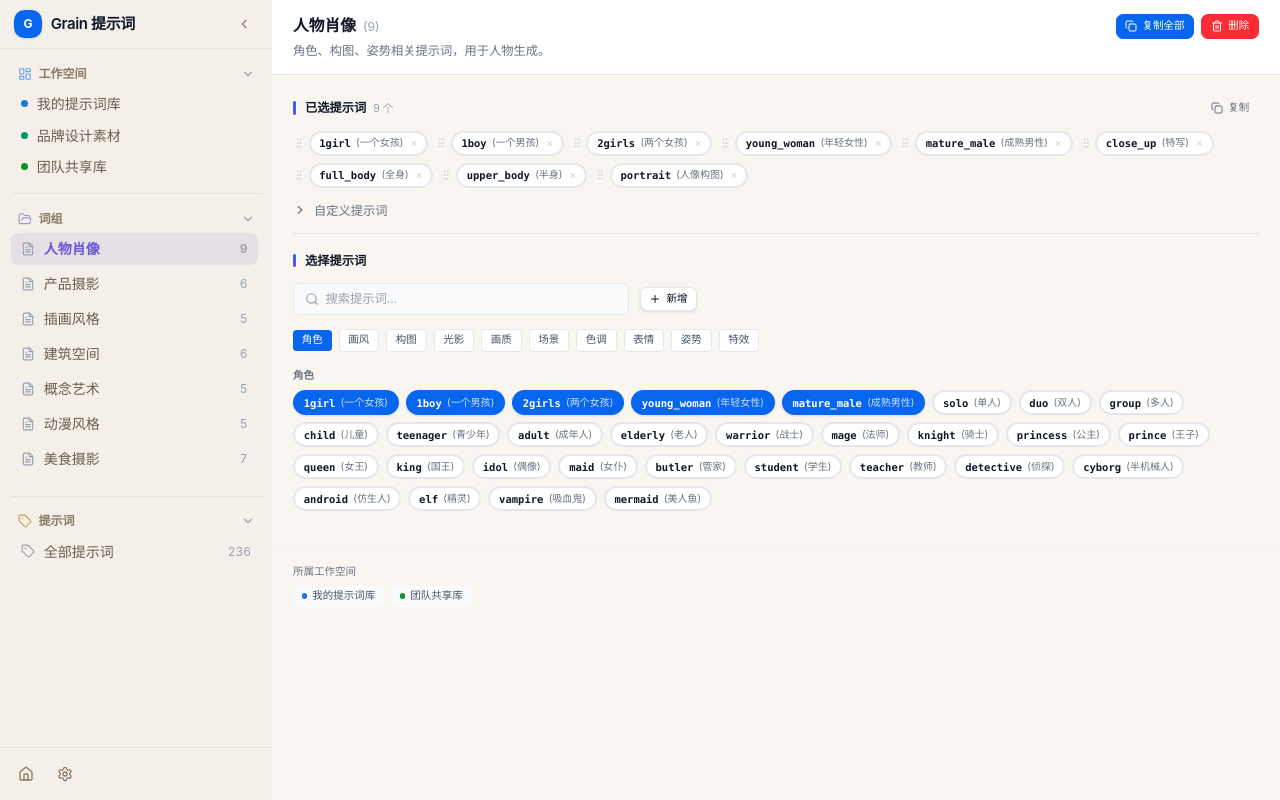
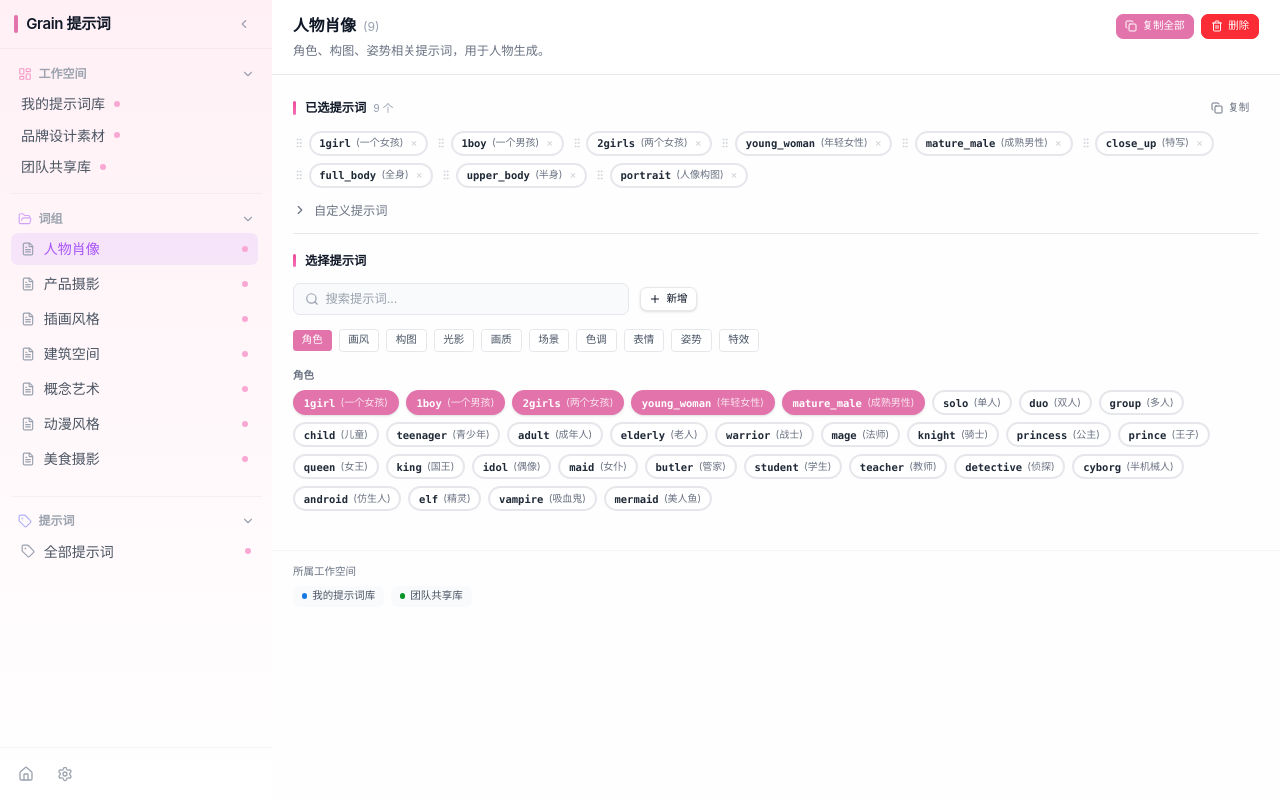
Before and after one commit to zntoast/grain, a React (Vite) app in the folder grain-react/: page /group/people in a window 1280 px wide. Built offline with nearby package versions, Linux system fonts and the light colour scheme.

Commit message:
style: 粉色系设计风格，参考 NapCat 界面

```diff
--- a/grain-react/src/components/Sidebar.tsx
+++ b/grain-react/src/components/Sidebar.tsx
@@ -25,7 +25,6 @@ export const Sidebar: React.FC = () => {
   const {
     workspaces,
     groups,
-    tags,
     folders,
     groupFolderMap,
     groupTags,
@@ -218,7 +217,7 @@ export const Sidebar: React.FC = () => {
       >
         <FileText size={14} className="text-gray-400 flex-shrink-0" />
         <span className="truncate flex-1">{group.name}</span>
-        <span className="text-[12px] text-gray-400 tabular-nums">{getGroupTagCount(group.id)}</span>
+        <span className="sidebar-dot" />
       </div>
     );
   };
@@ -290,7 +289,7 @@ export const Sidebar: React.FC = () => {
       <aside className="w-[272px] flex-shrink-0 sidebar-warm flex flex-col h-screen sticky top-0 z-40">
         <div className="flex items-center justify-between px-4 h-14 border-b sidebar-divider">
           <Link to="/" className="flex items-center gap-2.5 text-gray-900 font-semibold">
-            <span className="w-8 h-8 rounded-xl bg-accent text-white flex items-center justify-center text-sm font-bold shadow-sm">G</span>
+            <span className="w-1 h-5 rounded-full bg-accent" />
             <span className="text-[15px] tracking-tight">Grain 提示词</span>
           </Link>
           <button onClick={toggleSidebar} className="w-8 h-8 flex items-center justify-center rounded-lg sidebar-footer-btn transition-colors" title="收起侧边栏">
@@ -307,8 +306,8 @@ export const Sidebar: React.FC = () => {
             {openSections.workspaces && workspaces.length > 0 ? (
               workspaces.map((ws) => (
                 <Link key={ws.id} to={`/workspace/${ws.id}`} className={`group flex items-center gap-2.5 px-3 py-2 rounded-lg text-[14px] leading-5 transition-colors sidebar-link ${isActive(`/workspace/${ws.id}`) ? 'nav-active sidebar-link-active font-semibold' : ''}`}>
-                  <span className="w-2 h-2 rounded-full flex-shrink-0" style={{ background: `oklch(58% 0.18 ${ws.color})` }} />
                   <span className="truncate">{ws.name}</span>
+                  <span className="sidebar-dot" />
                 </Link>
               ))
             ) : openSections.workspaces ? (
@@ -339,7 +338,7 @@ export const Sidebar: React.FC = () => {
               <Link to="/tags" className={`flex items-center gap-2.5 px-3 py-2 rounded-lg text-[14px] leading-5 transition-colors sidebar-link ${isActive('/tags') || location.pathname.startsWith('/tag') ? 'nav-active sidebar-link-active font-semibold' : ''}`}>
                 <Tag size={14} className="text-gray-400 flex-shrink-0" />
                 <span className="truncate flex-1">全部提示词</span>
-                <span className="text-[12px] text-gray-400 tabular-nums">{tags.length}</span>
+                <span className="sidebar-dot" />
               </Link>
             )}
           </section>
--- a/grain-react/src/index.css
+++ b/grain-react/src/index.css
@@ -4,17 +4,17 @@
   --font-sans: -apple-system, BlinkMacSystemFont, 'SF Pro Text', 'Segoe UI', system-ui, sans-serif;
   --font-mono: 'SF Mono', ui-monospace, 'JetBrains Mono', Menlo, monospace;
 
-  /* 主色调 — 靛蓝 */
-  --color-accent: oklch(55% 0.22 260);
-  --color-accent-soft: oklch(55% 0.22 260 / 0.08);
-  --color-accent-mid: oklch(55% 0.22 260 / 0.5);
+  /* 主色调 — 粉色 */
+  --color-accent: oklch(70% 0.15 350);
+  --color-accent-soft: oklch(70% 0.15 350 / 0.1);
+  --color-accent-mid: oklch(70% 0.15 350 / 0.5);
 
   /* 语义色 */
-  --color-workspace: oklch(58% 0.20 255);
-  --color-group: oklch(55% 0.18 285);
-  --color-tag: oklch(58% 0.17 85);
-  --color-positive: oklch(58% 0.18 155);
-  --color-negative: oklch(55% 0.18 15);
+  --color-workspace: oklch(70% 0.15 350);
+  --color-group: oklch(65% 0.12 320);
+  --color-tag: oklch(60% 0.10 280);
+  --color-positive: oklch(60% 0.15 155);
+  --color-negative: oklch(55% 0.12 15);
 
   --radius-sm: 8px;
   --radius-DEFAULT: 12px;
@@ -31,53 +31,54 @@
   }
 
   body {
-    background: #f9f6f1;
-    color: #111827;
+    background: #fefefe;
+    color: #1f2937;
     -webkit-font-smoothing: antialiased;
     -moz-osx-font-smoothing: grayscale;
   }
 }
 
-/* 暖色侧边栏 */
+/* 粉色侧边栏 */
 .sidebar-warm {
-  background: #f4efe8;
+  background: linear-gradient(180deg, #fff0f5 0%, #ffffff 100%);
 }
 .sidebar-warm .sidebar-link {
-  color: #6b5e4f;
+  color: #4b5563;
 }
 .sidebar-warm .sidebar-link:hover {
-  color: #3d3226;
-  background: rgb(0 0 0 / 0.04);
+  color: #1f2937;
+  background: rgba(236, 72, 153, 0.06);
 }
 .sidebar-warm .sidebar-link-active {
-  color: #3d3226;
-  background: rgb(0 0 0 / 0.06);
+  color: #ec4899;
+  background: rgba(236, 72, 153, 0.1);
+  font-weight: 500;
 }
 .sidebar-warm .sidebar-section-title {
-  color: #8b7a65;
+  color: #9ca3af;
 }
-.sidebar-warm .sidebar-section-icon { opacity: 0.6; }
-.sidebar-warm .sidebar-divider { border-color: rgb(0 0 0 / 0.06); }
-.sidebar-warm .sidebar-footer { border-color: rgb(0 0 0 / 0.06); }
+.sidebar-warm .sidebar-section-icon { opacity: 0.5; }
+.sidebar-warm .sidebar-divider { border-color: rgba(0, 0, 0, 0.04); }
+.sidebar-warm .sidebar-footer { border-color: rgba(0, 0, 0, 0.04); }
 .sidebar-warm .sidebar-footer-btn {
-  color: #8b7a65;
-  border-color: rgb(0 0 0 / 0.08);
+  color: #9ca3af;
+  border-color: rgba(0, 0, 0, 0.06);
 }
 .sidebar-warm .sidebar-footer-btn:hover {
-  color: #3d3226;
-  background: rgb(0 0 0 / 0.04);
+  color: #ec4899;
+  background: rgba(236, 72, 153, 0.06);
 }
 
-/* 折叠侧边栏 (暖色) */
+/* 折叠侧边栏 (粉色) */
 .sidebar-collapsed-warm {
-  background: #f4efe8;
+  background: linear-gradient(180deg, #fff0f5 0%, #ffffff 100%);
 }
 .sidebar-collapsed-warm .sidebar-collapsed-icon {
-  color: #8b7a65;
+  color: #9ca3af;
 }
 .sidebar-collapsed-warm .sidebar-collapsed-icon:hover {
-  color: #3d3226;
-  background: rgb(0 0 0 / 0.04);
+  color: #ec4899;
+  background: rgba(236, 72, 153, 0.06);
 }
 
 /* 卡片悬停增强 */
@@ -85,8 +86,8 @@
   transition: all 0.2s ease;
 }
 .card-hover:hover {
-  box-shadow: 0 4px 20px rgb(0 0 0 / 0.06);
-  border-color: oklch(55% 0.22 260 / 0.25);
+  box-shadow: 0 4px 16px rgba(236, 72, 153, 0.08);
+  border-color: rgba(236, 72, 153, 0.2);
 }
 
 /* 区块标题装饰 */
@@ -102,45 +103,54 @@
   bottom: 2px;
   width: 3px;
   border-radius: 3px;
-  background: linear-gradient(180deg, oklch(55% 0.22 260), oklch(55% 0.22 280));
+  background: linear-gradient(180deg, #ec4899, #f472b6);
 }
 
 /* Stats 卡片图标背景 */
 .stat-icon {
-  background: linear-gradient(135deg, oklch(55% 0.22 260 / 0.1), oklch(55% 0.22 280 / 0.06));
+  background: linear-gradient(135deg, rgba(236, 72, 153, 0.1), rgba(244, 114, 182, 0.06));
 }
 
 /* 彩色顶边装饰 */
 .card-accent-top {
-  border-top: 3px solid oklch(55% 0.22 260 / 0.3);
+  border-top: 3px solid rgba(236, 72, 153, 0.3);
 }
 
 /* 工作空间标签页活跃指示器增强 */
 .workspace-tab-active {
-  background: linear-gradient(180deg, oklch(55% 0.22 260), oklch(55% 0.22 280));
+  background: linear-gradient(180deg, #ec4899, #f472b6);
 }
 
 /* ====== 语义色卡片顶边 ====== */
-.card-accent-workspace { border-top: 3px solid var(--color-workspace); }
-.card-accent-group      { border-top: 3px solid var(--color-group); }
-.card-accent-tag         { border-top: 3px solid var(--color-tag); }
-.card-accent-positive    { border-top: 3px solid var(--color-positive); }
-.card-accent-negative    { border-top: 3px solid var(--color-negative); }
+.card-accent-workspace { border-top: 3px solid #ec4899; }
+.card-accent-group      { border-top: 3px solid #a855f7; }
+.card-accent-tag         { border-top: 3px solid #6366f1; }
+.card-accent-positive    { border-top: 3px solid #22c55e; }
+.card-accent-negative    { border-top: 3px solid #ef4444; }
 
 /* ====== 语义色图标背景 ====== */
-.icon-bg-workspace { background: oklch(58% 0.20 255 / 0.12); color: var(--color-workspace); }
-.icon-bg-group     { background: oklch(55% 0.18 285 / 0.12); color: var(--color-group); }
-.icon-bg-tag       { background: oklch(58% 0.17 85 / 0.12);  color: var(--color-tag); }
-.icon-bg-positive  { background: oklch(58% 0.18 155 / 0.12); color: var(--color-positive); }
-.icon-bg-negative  { background: oklch(55% 0.18 15 / 0.12);  color: var(--color-negative); }
+.icon-bg-workspace { background: rgba(236, 72, 153, 0.1); color: #ec4899; }
+.icon-bg-group     { background: rgba(168, 85, 247, 0.1); color: #a855f7; }
+.icon-bg-tag       { background: rgba(99, 102, 241, 0.1); color: #6366f1; }
+.icon-bg-positive  { background: rgba(34, 197, 94, 0.1); color: #22c55e; }
+.icon-bg-negative  { background: rgba(239, 68, 68, 0.1); color: #ef4444; }
 
 /* ====== 导航区域语义色 ====== */
-.nav-section-workspace .nav-icon { color: var(--color-workspace); }
-.nav-section-group      .nav-icon { color: var(--color-group); }
-.nav-section-tag        .nav-icon { color: var(--color-tag); }
-.nav-section-workspace .nav-active { background: oklch(58% 0.20 255 / 0.1); color: var(--color-workspace); }
-.nav-section-group      .nav-active { background: oklch(55% 0.18 285 / 0.1); color: var(--color-group); }
-.nav-section-tag        .nav-active { background: oklch(58% 0.17 85 / 0.1);  color: var(--color-tag); }
+.nav-section-workspace .nav-icon { color: #ec4899; }
+.nav-section-group      .nav-icon { color: #a855f7; }
+.nav-section-tag        .nav-icon { color: #6366f1; }
+.nav-section-workspace .nav-active { background: rgba(236, 72, 153, 0.1); color: #ec4899; }
+.nav-section-group      .nav-active { background: rgba(168, 85, 247, 0.1); color: #a855f7; }
+.nav-section-tag        .nav-active { background: rgba(99, 102, 241, 0.1); color: #6366f1; }
+
+/* 侧边栏小圆点装饰 */
+.sidebar-dot {
+  width: 6px;
+  height: 6px;
+  border-radius: 50%;
+  background: #f9a8d4;
+  flex-shrink: 0;
+}
 
 @keyframes fade-in {
   from {
@@ -181,16 +191,16 @@
   width: 22px;
   height: 24px;
   transform-origin: 2px 2px;
-  filter: drop-shadow(0 4px 7px rgb(79 70 229 / 0.22));
+  filter: drop-shadow(0 4px 7px rgb(236 72 153 / 0.22));
 }
 
 .anime-cursor__wand::before {
   content: '';
   position: absolute;
   inset: 0;
-  background: linear-gradient(135deg, #ffffff 0 28%, #93c5fd 30% 58%, #f9a8d4 60% 100%);
+  background: linear-gradient(135deg, #ffffff 0 28%, #f9a8d4 30% 58%, #f472b6 60% 100%);
   clip-path: polygon(0 0, 0 21px, 6px 15px, 10px 24px, 14px 22px, 10px 13px, 19px 13px);
-  box-shadow: inset 0 0 0 1px rgb(79 70 229 / 0.58);
+  box-shadow: inset 0 0 0 1px rgb(236 72 153 / 0.58);
 }
 
 .anime-cursor__wand::after {
@@ -200,7 +210,7 @@
   top: -6px;
   width: 20px;
   height: 20px;
-  border: 1px solid rgb(99 102 241 / 0.36);
+  border: 1px solid rgb(236 72 153 / 0.36);
   border-radius: 999px;
   opacity: 0;
   transform: scale(0.7);
@@ -218,7 +228,7 @@
   position: absolute;
   width: 6px;
   height: 6px;
-  background: #f8c8ff;
+  background: #f9a8d4;
   clip-path: polygon(50% 0, 61% 36%, 100% 50%, 61% 64%, 50% 100%, 39% 64%, 0 50%, 39% 36%);
   animation: anime-cursor-twinkle 1.2s ease-in-out infinite;
 }
@@ -233,7 +243,7 @@
   bottom: 2px;
   width: 5px;
   height: 5px;
-  background: #bae6fd;
+  background: #c4b5fd;
   animation-delay: 0.35s;
 }
 
--- a/grain-react/src/pages/HomePage.tsx
+++ b/grain-react/src/pages/HomePage.tsx
@@ -34,47 +34,46 @@ export const HomePage: React.FC = () => {
   ];
 
   return (
-    <div className="min-h-screen bg-[#faf9f7]">
+    <div className="min-h-screen bg-gradient-to-br from-pink-50/50 via-white to-purple-50/30">
       {/* Hero */}
       <div className="relative overflow-hidden">
-        <div className="absolute inset-0 bg-gradient-to-br from-accent/[0.03] via-transparent to-purple-500/[0.03]" />
-        <div className="relative max-w-5xl mx-auto px-8 pt-20 pb-16">
-          <div className="flex items-center gap-3 mb-6">
-            <div className="w-10 h-10 rounded-xl bg-accent flex items-center justify-center shadow-sm">
-              <Sparkles size={20} className="text-white" />
+        <div className="absolute inset-0 bg-gradient-to-br from-pink-100/30 via-transparent to-purple-100/20" />
+        <div className="relative max-w-5xl mx-auto px-8 pt-16 pb-12">
+          <div className="flex items-center gap-3 mb-5">
+            <div className="w-9 h-9 rounded-xl bg-gradient-to-br from-pink-400 to-pink-500 flex items-center justify-center shadow-sm">
+              <Sparkles size={18} className="text-white" />
             </div>
-            <span className="text-sm font-medium text-gray-400 tracking-wide uppercase">Grain</span>
+            <span className="text-sm font-medium text-pink-400 tracking-wide">GRAIN</span>
           </div>
 
-          <h1 className="text-5xl font-bold text-gray-900 tracking-tight leading-tight mb-4">
-            AI 绘画<br />
-            <span className="text-accent">提示词管理</span>
+          <h1 className="text-4xl font-bold text-gray-800 tracking-tight leading-tight mb-3">
+            AI 绘画<span className="text-pink-500">提示词管理</span>
           </h1>
 
-          <p className="text-lg text-gray-500 max-w-lg leading-relaxed mb-8">
+          <p className="text-base text-gray-500 max-w-md leading-relaxed mb-6">
             将零散的提示词组织为结构化的工作空间。<br />
             灵活关联，一键复制，高效创作。
           </p>
 
           <Link
             to={`/workspace/${workspaces[0]?.id || 'ws_main'}`}
-            className="inline-flex items-center gap-2 px-6 py-3 bg-gray-900 text-white rounded-xl text-sm font-medium hover:bg-gray-800 transition-colors"
+            className="inline-flex items-center gap-2 px-5 py-2.5 bg-gradient-to-r from-pink-500 to-pink-400 text-white rounded-xl text-sm font-medium hover:from-pink-600 hover:to-pink-500 transition-all shadow-sm"
           >
             开始使用
-            <ArrowRight size={16} />
+            <ArrowRight size={14} />
           </Link>
         </div>
       </div>
 
       {/* Features */}
-      <div className="max-w-5xl mx-auto px-8 pb-20">
-        <div className="grid grid-cols-3 gap-5">
+      <div className="max-w-5xl mx-auto px-8 pb-16">
+        <div className="grid grid-cols-3 gap-4">
           {features.map((feature) => {
             const Icon = feature.icon;
             const colorMap = {
-              accent: { bg: 'bg-accent/[0.08]', text: 'text-accent', border: 'border-accent/20' },
-              green: { bg: 'bg-emerald-50', text: 'text-emerald-600', border: 'border-emerald-200' },
-              orange: { bg: 'bg-orange-50', text: 'text-orange-600', border: 'border-orange-200' },
+              accent: { bg: 'bg-pink-50', text: 'text-pink-500', border: 'border-pink-100' },
+              green: { bg: 'bg-purple-50', text: 'text-purple-500', border: 'border-purple-100' },
+              orange: { bg: 'bg-indigo-50', text: 'text-indigo-500', border: 'border-indigo-100' },
             };
             const colors = colorMap[feature.color as keyof typeof colorMap];
 
@@ -82,19 +81,19 @@ export const HomePage: React.FC = () => {
               <Link
                 key={feature.title}
                 to={feature.link}
-                className="group relative bg-white rounded-2xl border border-gray-100 p-6 hover:border-gray-200 hover:shadow-sm transition-all"
+                className="group relative bg-white rounded-2xl border border-gray-100 p-5 hover:border-pink-200 hover:shadow-md transition-all"
               >
-                <div className={`w-11 h-11 rounded-xl ${colors.bg} flex items-center justify-center mb-4`}>
-                  <Icon size={20} className={colors.text} />
+                <div className={`w-10 h-10 rounded-xl ${colors.bg} flex items-center justify-center mb-3`}>
+                  <Icon size={18} className={colors.text} />
                 </div>
 
-                <h3 className="text-base font-semibold text-gray-900 mb-1.5">{feature.title}</h3>
-                <p className="text-sm text-gray-500 leading-relaxed mb-4">{feature.desc}</p>
+                <h3 className="text-sm font-semibold text-gray-800 mb-1">{feature.title}</h3>
+                <p className="text-xs text-gray-500 leading-relaxed mb-3">{feature.desc}</p>
 
                 <div className="flex items-center justify-between">
-                  <span className="text-2xl font-bold text-gray-900">{feature.count}</span>
+                  <span className="text-xl font-bold text-gray-800">{feature.count}</span>
                   <span className={`text-xs font-medium ${colors.text} flex items-center gap-1 opacity-0 group-hover:opacity-100 transition-opacity`}>
-                    打开 <ArrowRight size={12} />
+                    打开 <ArrowRight size={10} />
                   </span>
                 </div>
               </Link>
@@ -103,11 +102,11 @@ export const HomePage: React.FC = () => {
         </div>
 
         {/* Quick Stats */}
-        <div className="mt-12 flex items-center justify-center gap-8 text-sm text-gray-400">
+        <div className="mt-10 flex items-center justify-center gap-6 text-xs text-gray-400">
           <span>{workspaces.length} 个工作空间</span>
-          <span className="w-px h-3 bg-gray-200" />
+          <span className="w-px h-3 bg-pink-200" />
           <span>{groups.length} 个词组</span>
-          <span className="w-px h-3 bg-gray-200" />
+          <span className="w-px h-3 bg-pink-200" />
           <span>{tags.length} 个提示词</span>
         </div>
       </div>
```
